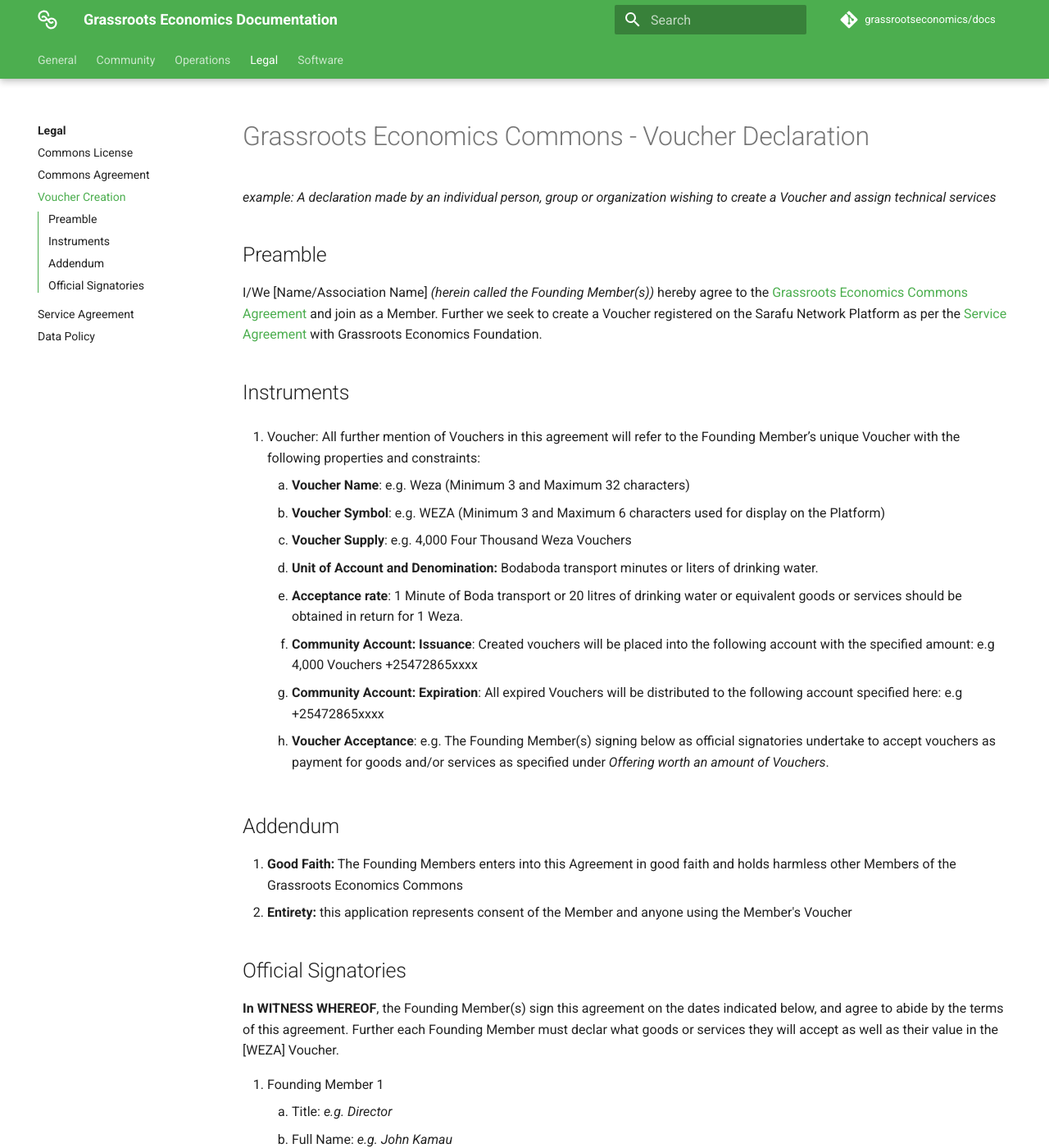
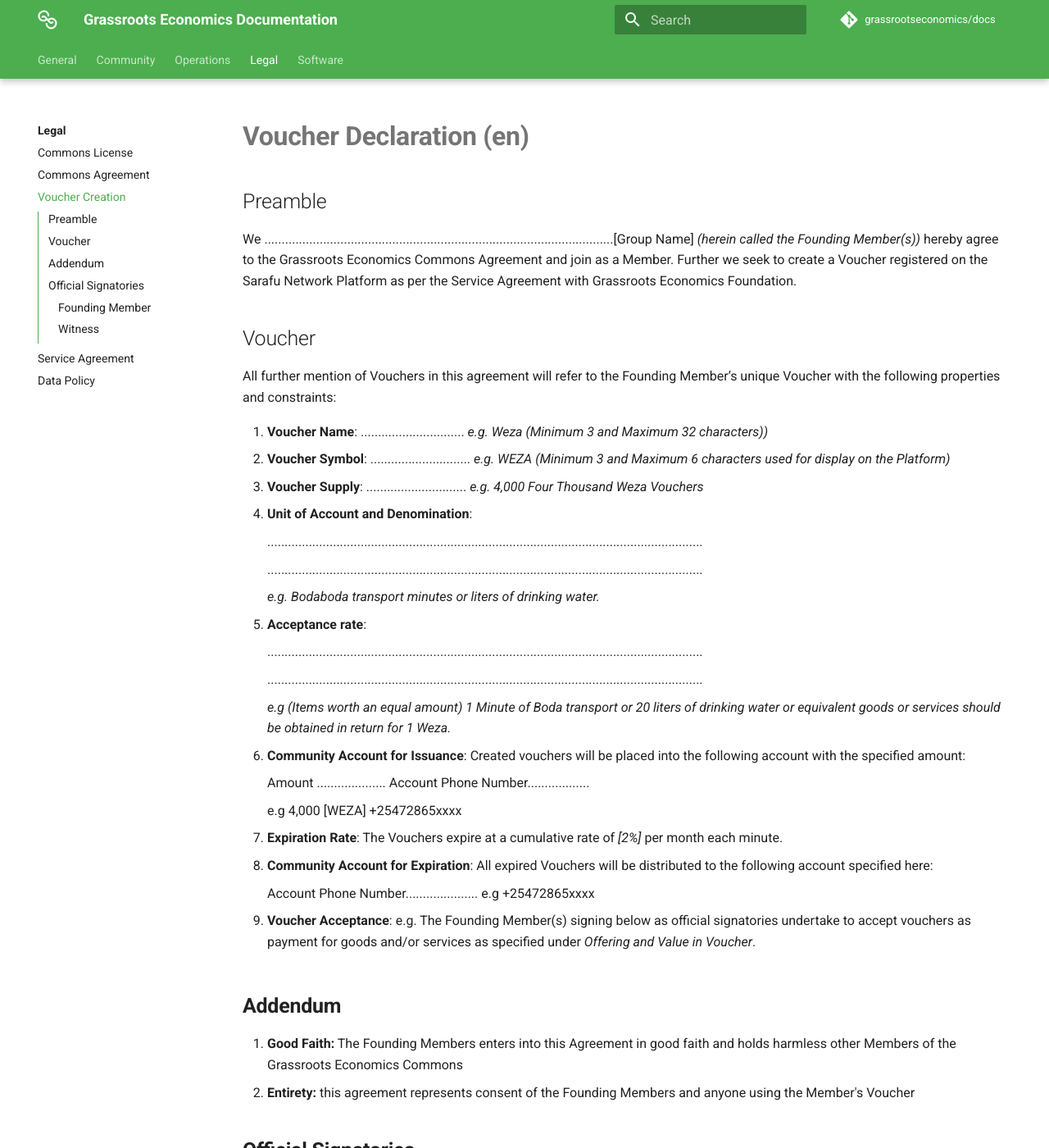
Before and after one commit to grassrootseconomics/docs.grassecon.org, an MkDocs documentation site: the page built from docs/legal/voucher.md, in a window 1280 px wide and 1400 px high. Shown: the whole window at 82% size. Built offline with MkDocs 1.6.1 and Material for MkDocs 9.7.7, drawn with Linux system fonts in a browser that asks for light colours; comment, search, counter and statistics services are not loaded; some of the changed text lies outside the part shown.

Commit message:
formatting

```diff
--- a/docs/legal/agreement.md
+++ b/docs/legal/agreement.md
@@ -1,12 +1,15 @@
-# Grassroots Economics Commons Agreement
 
-*example: An Economic Commons implementation for a intitution wishing to create Instruments, operate a Platform and offer various services to other Members*
+# **Grassroots Economics Commons Agreement (en)**
 
-## Preamble
+_example: An Economic Commons implementation for a institution wishing to create Instruments, operate a Platform and offer various services to other Members_
 
-We **Grassroots Economics Foundation** _(herein called the Founding Member)_ hereby ratify and incorporate the [Grassroots Economics Commons Licence v1](/legal/license/) in the following Economic Commons (herin called the Grassroots Economics Commons) as its Guardian, General Member and Platform Service Provider.
 
-## Platform:
+## **Preamble**
+
+We **Grassroots Economics Foundation** _(herein called the Founding Member)_ hereby ratify and incorporate the[ Grassroots Economics Commons Licence v1](https://docs.grassecon.org/legal/license/) in the following Economic Commons (herein called the Grassroots Economics Commons) as its Guardian, General Member and Platform Service Provider.
+
+
+## **Platform:**
 
 The Platform of the Grassroots Economics Commons (herein called Sarafu Network) will utilize the Founding Member as the Platform Service Provider:
 
@@ -17,56 +20,33 @@
         3. **Chain/Network ID:** 8996
         4. **Common Name:** Kitabu
         5. **Custom Parameters:** {RPC Endpoint: http://rpc.grassecon.net, Interface: ERC20}
-        6. Kitabu is operated by [Grassroots Economics Foundation](https://grassecon.org)
-1. **Public Access:** transaction data and user information will be generally available to Researchers and Members and (subject to a one month waiting period) individual balances and trade history will be provided to individual Members and Mediators upon request. See [data protection policy](/legal/data_policy/).
-1. **Terms and Conditions:** When using the Platform the Applicant agrees to the [Terms and Conditions](https://grassecon.org/pages/terms-and-conditions.html) of Grassroots Economics Foundation.
+        6. Kitabu is operated by[ Grassroots Economics Foundation](https://grassecon.org)
+2. **Public Access:** transaction data and user information will be generally available to Researchers and Members and (subject to a one month waiting period) individual balances and trade history will be provided to individual Members and Mediators upon request. See[ data protection policy](https://docs.grassecon.org/legal/data_policy/).
+3. **Terms and Conditions:** When using the Platform the Applicant agrees to the[ Terms and Conditions](https://grassecon.org/pages/terms-and-conditions.html) of Grassroots Economics Foundation.
 
+## **Instruments**
 
-## Instruments
-
-1. Voucher: All further mention of Vouchers in this agreement will refer to the Founding Member’s unique Voucher with the following properties and constraints:
+1. Voucher: All further mention of Vouchers in this agreement will refer to the Founding Member’s unique Voucher with the following properties and constraints: \
 
     1. **Voucher Name**: e.g. Sarafu (Minimum 3 and Maximum 32 characters)
-    1. **Voucher Symbol**: e.g. SRF (Minimum 3 and Maximum 6 characters used for display on the Platform)
-    1. **Voucher Supply**: 2,000,000 Two Million Vouchers
-    1. **Unit of Account and Denomination**: Grassroots Economics Foundation service minutes
-    1. **Acceptance rate**: 1 Minute of Grassroots Economics Foundation's services or equivalent goods or services should be obtained in return for 1 SRF.
-    1. **Voucher Allocations**: 5 SRF will be allocated to each additional Member when joining as a Member on the Platform
-    1. **Expiration Rate**: The Vouchers expire at cumulative rate of 2% per month each minute.
-    1. **Community Account: Issuance**: Created vouchers will be placed into the following account with the specified amount: e.g 2,000,000 Two Milllion Vouchers +254757628885
-    1. **Community Account: Expiration**: All expired Vouchers will be distributed to the following account specified here: e.g +254757628885
-    1. **Voucher Acceptance**: e.g. The Founding Member(s) signing below as official signatories undertake to accept vouchers as payment for goods and/or services as specified under *Offering*.
+    2. **Voucher Symbol**: e.g. SRF (Minimum 3 and Maximum 6 characters used for display on the Platform)
+    3. **Voucher Supply**: 2,000,000 Two Million Vouchers
+    4. **Unit of Account and Denomination**: Grassroots Economics Foundation service minutes
+    5. **Acceptance rate**: 1 Minute of Grassroots Economics Foundation's services or equivalent goods or services should be obtained in return for 1 SRF.
+    6. **Offering and Value**: Grassroots Economics Foundation Services can be obtained through all SRF Vouchers issued include:
+        1. Training and Support related to Economic Commons and Clearing Unions, Platforms, Instruments and related Member provided services
+        2. Platform and Instrument reporting, creation and maintenance
+        3. Software integration and customization
+        4. Arbitration of disputes related to Instruments and Platform usage
+    7. **Voucher Allocations**: 5 SRF will be allocated to each additional Member when joining as a Member on the Platform
+    8. **Expiration Rate**: The Vouchers expire at cumulative rate of 2% per month each minute.
+    9. **Community Account: Issuance**: Created vouchers will be placed into the following account with the specified amount: e.g 2,000,000 Two Milllion Vouchers +254757628885
+    10. **Community Account: Expiration**: All expired Vouchers will be distributed to the following account specified here: e.g +254757628885
+2. Token: Non-Confidential Member data utilizing any Platform registered Instrument is made available to Members by mutual agreement in the form of Tokens (herein called an Impact Tokens) which hold endorsements and reports on Instrument usage. See[ data protection policy](https://docs.grassecon.org/legal/data_policy/).
+3. Swap: Value supplied by Members in money or in-kind exchanged for Vouchers or Impact Tokens, will be used to maintain the Sarafu Network infrastructure and to support Members as specified by mutual agreement.
 
+## **Addendum:**
 
-1. Token:
-Non-Confidential Member data utilizing any Platform registered Instrument is made avalible to Members by mutual agreement in the form of Tokens (herin called an Impact Tokens) which hold endorsments and reports on Instrument usage. See [data protection policy](/legal/data_policy/).
-
-1. Swap:
-Value supplied by Members in money or in-kind exchanged for Vouchers or Impact Tokens, will be used to maintain the Sarafu Network infrastructure and to support Members as specified by mutual agreement.
-
-##Addendum:
-
-6. **Good Faith:** All Member enters into this Agreement in good faith and holds harmless Members of the Grassroots Economics Commons.
-7. **Entirety:** this application represents consent to the entirety of a mutual agreement between Grassroots Economics Commons Members to the expressed common purpose and no other.
-
-## Official Signatories
-**In WITNESS WHEREOF**, the Founding Member(s) sign this agreement on the dates indicated below, and agree to abide by the terms of this agreement. Further each Founding Member must declar what goods or services they will accept as well as their value in the [SRF] Voucher.
-
-
-1. Founding Member
-    1. Full Name:
-    1. Contact Information or Service: (e.g. email or phone number)
-    1. On behalf of: (e.g. If signing as a duly authorized representative of an association, business or entity)
-    1. Offering and Value: Grassroots Econonomics Foundation Services can be obtained through all two million SRF Vouchers issued include:
-        1. Training and Support related to Economic Commons and Clearing Unions, Platforms, Instruments and related Member provided services
-        1. Platform and Instrument reporting, creation and maintenance
-        1. Software integration and customization
-        1. Arbitration of disputes related to Instruments and Platform usage
-    1. Proof of Identity: (e.g. Passport number and country or other proof)
-    1. Date of Signing:
-    1. Signature or Hash:
-
-
-Copyright © 2021 Grassroots Economics Foundation
-
-This document is licensed under [Creative Commons Attribution-ShareAlike 4.0 International (CC BY-SA 4.0)](https://creativecommons.org/licenses/by-sa/4.0/ )
+1. **Good Faith:** All Members and holders of Instruments on Sarafu Network enter into this Agreement in good faith and hold harmless Members of the Grassroots Economics Commons.
+2. **Entirety:** this application represents consent to the entirety of a mutual agreement between Grassroots Economics Commons Members to the expressed common purpose and no other.
+3. **Maintenance and Contacts:** This Agreement is maintained by Grassroots Economics Foundation and can be reached at tel: +254757628885 mail: PO Box, 1659-80108 Kilifi Kenya email: info@grassecon.org
--- a/docs/legal/service.md
+++ b/docs/legal/service.md
@@ -1,34 +1,42 @@
-# Grassroots Economics Commons - Intermember Service Agreement
 
-## Preamble
 
-Two Members of the [Grassroots Economic Commons](/legal/agreement/) willingly consent to the following service agreement.
+# **Service Agreement (en)**
 
-The applying Member [Name/ Association or Organization Name] (herein called the Applicant) wishes to receive services described in this agreement from Grassroots Economics Foundation, a non-profit foundation based in Kenya (herein called the Service Provider of the Sarafu Network Platform):
 
-## Platform Services
+## **Preamble**
+
+Two Members of the[ Grassroots Economic Commons](https://docs.grassecon.org/legal/agreement/) willingly consent to the following service agreement.
+
+The applying Member (herein called the Applicant) wishes to receive services described in this agreement from Grassroots Economics Foundation, a non-profit foundation based in Kenya (herein called the Service Provider of the Sarafu Network Platform):
+
+
+## **Platform Services**
+
+
 
 1. **Training**
     1. Cost: 1 SRF per person attending a training session.
-    1. Bookings for training sessions must be done at least one month in advance.
+    2. Bookings for training sessions must be done at least one month in advance.
 2. **Dispute Resolution**
-    1. Cost: 50 SRF per mediation session
-    1. Bookings for mediation sessions must be done at least one month in advance.
-    2. All disputes will be mediated in the first instance by a designated **Mediator** assigned by the Service Provider as specified in this agreement. _(See Official Signatories)_ . The Applicant agrees to accept the decision of the appointed Mediator as final subject to an appeal to an neutral arbitrator assigned by the Grassroots Economics Commons.
-1. **Voucher Creation**
-    3. Cost: 100 SRF for each Voucher issuance event.
-    4. Quantity and parameters of created Vouchers are specified in the Applicant’s [Voucher Declaration](/legal/voucher/). (Note that an **auditor** appointed by the Service Provider shall verify the Applicant's capacity to sustainably redeem Vouchers for one year's worth of specified goods or services. Upon acceptance by the Service Provider the Vouchers in the Application's [Voucher Declaration](/legal/voucher/) will be created digitally and allocated directly to the Applicant's Founding Members.)
-1. **Platform Access and Maintenance**
-    1. A yearly payment to continue using the Platform covers the following:
+    3. Cost: 50 SRF per mediation session
+    4. Bookings for mediation sessions must be done at least one month in advance.
+    5. All disputes will be mediated in the first instance by a designated **Mediator** assigned by the Service Provider as specified in this agreement. _(See Official Signatories)_ . The Applicant agrees to accept the decision of the appointed Mediator as final subject to an appeal to an neutral arbitrator assigned by the Grassroots Economics Commons.
+3. **Voucher Creation**
+    6. Cost: 100 SRF for each Voucher issuance event.
+    7. Quantity and parameters of created Vouchers are specified in the Applicant’s[ Voucher Declaration](https://docs.grassecon.org/legal/voucher/). (Note that an **auditor** appointed by the Service Provider shall verify the Applicant's capacity to sustainably redeem Vouchers for one year's worth of specified goods or services. Upon acceptance by the Service Provider the Vouchers in the Application's[ Voucher Declaration](https://docs.grassecon.org/legal/voucher/) will be created digitally and allocated directly to the Applicant's Founding Members.)
+4. **Platform Access and Maintenance**
+    8. A yearly payment to continue using the Platform covers the following:
         1. Phone Support
-	1. USSD Interface with SMS receipts
-        1. Servers and other operational costs
-    1. Cost: 100 SRF per year.
-1. **Analytics Service**
-    1. Information on all Members holding the Applicant's Instruments can be provided after a request and a 1 month waiting period given Member consent.
-    1. Cost: 10 SRF per request.
+    9. USSD Interface with SMS receipts
+        2. Servers and other operational costs
+    10. Cost: 100 SRF per year.
+5. **Analytics Service**
+    11. Information on all Members holding the Applicant's Instruments can be provided after a request and a 1 month waiting period given Member consent.
+    12. Cost: 10 SRF per request.
 
 **The Applicant and Service Provider further agree to the following:**
+
+
 
 1. **Amendments**: this Service Agreement may be amended at any time subject to mutual consent of the Applicant and the Service Provider.
 2. **Termination of Services**: Either party may terminate services for any reason given upon 60 days notice.
@@ -37,25 +45,4 @@
 3. **Good Faith**: the Applicant and Service Provider enter into this Service Agreement in good faith and hold harmless any Members subject to the provisions of the Grassroots Economics Commons Agreement or this Service Agreements.
 4. **Entirety**: this service agreement represents consent to the entirety of a mutual agreement between the Applicant and Service provider to the expressed common purpose and no other.
 5. **Payments**: All payments for Services should be made to the account of the Service Provider using this number: +254757628885
-6. **Notices**: Any notice given by the Applicant or Service Provider shall be valid only if made in writing and delivered to the respective representatives of each party listed and signed below.
-7. **In WITNESS WHEREOF**, the duly authorized representatives of the Applicant and Service Provider sign this agreement on the dates indicated below, and agree to abide by the terms of this agreement.
-## Official Signatories
-1. For the Applicant
-    1. Full Name:
-    1. Contact Information or Service: (e.g. email or phone number)
-    1. On behalf of: (e.g. If signing as a duly authorized representative of an association, business or entity)
-    1. Proof of Identity: (e.g. Passport number and country or other proof)
-    1. Date of Signing:
-    1. Signature or Hash:
-
-1. For the Platform Service Provider
-    1. Full Name:
-    1. Contact Information or Service: +254757628885 PO Box, 1659-80108  Kilifi Kenya [info@grassecon.org](mailto:info@grassecon.org)
-    1. On behalf of: Grassroots Economics Foundation
-    1. Proof of Identity: (e.g. Passport number and country or other proof)
-    1. Date of Signing:
-    1. Signature or Hash:
-
-Copyright © 2021 Grassroots Economics Foundation
-
-This document is licensed under [Creative Commons Attribution-ShareAlike 4.0 International (CC BY-SA 4.0)](https://creativecommons.org/licenses/by-sa/4.0/ )
+6. **Notices**: Any notice given by the Applicant or Service Provider shall be valid only if made in writing and delivered to the respective representatives of each party creating Instruments
--- a/docs/legal/voucher.md
+++ b/docs/legal/voucher.md
@@ -1,63 +1,87 @@
-# Grassroots Economics Commons - Voucher Declaration
-
-*example: A declaration made by an individual person, group or organization wishing to create a Voucher and assign technical services*
+# **Voucher Declaration (en)**
 
 ## Preamble
 
-I/We [Name/Association Name] _(herein called the Founding Member(s))_ hereby agree to the [Grassroots Economics Commons Agreement](/legal/agreement/) and join as a Member. Further we seek to create a Voucher registered on the Sarafu Network Platform as per the [Service Agreement](/legal/service/) with Grassroots Economics Foundation.
+We .....................................................................................................[Group Name] _(herein called the Founding Member(s))_ hereby agree to the Grassroots Economics Commons Agreement and join as a Member. Further we seek to create a Voucher registered on the Sarafu Network Platform as per the Service Agreement with Grassroots Economics Foundation.
 
-## Instruments
+## Voucher
+All further mention of Vouchers in this agreement will refer to the Founding Member’s unique Voucher with the following properties and constraints:
 
-1. Voucher: All further mention of Vouchers in this agreement will refer to the Founding Member’s unique Voucher with the following properties and constraints:
+1. **Voucher Name**: .............................. _e.g. Weza (Minimum 3 and Maximum 32 characters))_
+2. **Voucher Symbol**: ............................. _e.g. WEZA (Minimum 3 and Maximum 6 characters used for display on the Platform)_
+3. **Voucher Supply**: ............................. _e.g. 4,000 Four Thousand Weza Vouchers_
+4. **Unit of Account and Denomination**:
 
-    1. **Voucher Name**: e.g. Weza (Minimum 3 and Maximum 32 characters)
-    1. **Voucher Symbol**: e.g. WEZA (Minimum 3 and Maximum 6 characters used for display on the Platform)
-    1. **Voucher Supply**: e.g. 4,000 Four Thousand Weza Vouchers
-    1. **Unit of Account and Denomination:** Bodaboda transport minutes or liters of drinking water.
-    1. **Acceptance rate**: 1 Minute of Boda transport or 20 litres of drinking water or equivalent goods or services should be obtained in return for 1 Weza.
-    1. **Community Account: Issuance**: Created vouchers will be placed into the following account with the specified amount: e.g 4,000 Vouchers +25472865xxxx
-    1. **Community Account: Expiration**: All expired Vouchers will be distributed to the following account specified here: e.g +25472865xxxx
-    1. **Voucher Acceptance**: e.g. The Founding Member(s) signing below as official signatories undertake to accept vouchers as payment for goods and/or services as specified under *Offering worth an amount of Vouchers*.
-
-## Addendum
-
-4. **Good Faith:** The Founding Members enters into this Agreement in good faith and holds harmless other Members of the Grassroots Economics Commons
-5. **Entirety:** this application represents consent of the Member and anyone using the Member's Voucher
+    ..............................................................................................................................
 
 
-## Official Signatories
-**In WITNESS WHEREOF**, the Founding Member(s) sign this agreement on the dates indicated below, and agree to abide by the terms of this agreement. Further each Founding Member must declar what goods or services they will accept as well as their value in the [WEZA] Voucher.
+    ..............................................................................................................................
 
-1. Founding Member 1
-    1. Title: *e.g. Director*
-    1. Full Name: *e.g. John Kamau*
-    1. Contact Information: *e.g. +254755106255*
-    1. On behalf of: *Kamau Water Banda* (If signing as a duly authorized representative of an association, business or entity)
-    1. Offering and Value: *e.g. Drinking water worth 2,000 Weza Vouchers*
-    1. Proof of Identity: *National ID Number #54A407*
-    1. Date of Signing: *May 7 2021*
-    1. Signature or Hash: *xxxxxx*
-1. Founding Member 2
-    1. Title: *e.g. Mr.*
-    1. Full Name: *e.g. Janet Killimani*
-    1. Contact Information: *e.g. +254712836455*
-    1. On behalf of: *e.g. Self*
-    1. Offering and Value: *e.g. Bodaboda rides worth 2,000 Weza Vouchers*
-    1. Proof of Identity: *National ID Number #54A407*
-    1. Date of Signing: *May 7 2021*
-    1. Signature or Hash: *xxxxxx*
 
-...
+    _e.g. Bodaboda transport minutes or liters of drinking water._
 
-1. Wittness
-    1. Title:
-    1. Full Name:
-    1. Contact Information: (e.g. email or phone number)
-    1. On behalf of: (e.g. If signing as a duly authorized represetnative of an association, business or entity)
-    1. Proof of Identity: (e.g. Passport number and country or other proof)
-    1. Date of Signing:
-    1. Signature or Hash:
+5. **Acceptance rate**:
 
+    ..............................................................................................................................
+
+    ..............................................................................................................................
+
+    _e.g (Items worth an equal amount) 1 Minute of Boda transport or 20 liters of drinking water or equivalent goods or services should be obtained in return for 1 Weza._
+
+7. **Community Account for Issuance**: Created vouchers will be placed into the following account with the specified amount:
+
+    Amount .................... Account Phone Number..................
+
+
+    e.g 4,000 [WEZA] +25472865xxxx
+
+8. **Expiration Rate**: The Vouchers expire at a cumulative rate of _[2%]_ per month each minute.
+9. **Community Account for Expiration**: All expired Vouchers will be distributed to the following account specified here:
+
+    Account Phone Number..................... e.g +25472865xxxx
+
+10. **Voucher Acceptance**: e.g. The Founding Member(s) signing below as official signatories undertake to accept vouchers as payment for goods and/or services as specified under _Offering and Value in Voucher_.
+
+
+## **Addendum**
+
+1. **Good Faith:** The Founding Members enters into this Agreement in good faith and holds harmless other Members of the Grassroots Economics Commons
+2. **Entirety:** this agreement represents consent of the Founding Members and anyone using the Member's Voucher
+
+
+## **Official Signatories**
+
+**In WITNESS WHEREOF**, the Founding Member(s) sign this agreement on the dates indicated below, and agree to abide by the terms of this agreement. (one page printed per Founding Member that will receive Vouchers)
+
+### Founding Member
+
+1. Title: .......................... _e.g. Director_
+2. Full Name: .......................... _e.g. John Kamau_
+3. Account Phone Number: .......................... _e.g. +254755106255_
+4. On behalf of: .......................... e.g. _Kamau Chai Banda_ (If signing as a duly authorized representative of an association, business or entity)
+5. Offering and Value:
+
+    Offering ................... Worth ...................
+
+
+    Offering ................... Worth ...................
+
+
+    _e.g. Chai worth 2,000 Weza Vouchers_
+
+6. Proof of Identity: .......................... _e.g. National ID_
+7. Date of Signing: .......................... _e.g. May 7 2021_
+8. Signature: ..........................
+
+### Witness
+
+1. Title: .......................... _e.g. Director_
+2. Full Name: .......................... _e.g. John Kamau_
+3. Contact Number: .......................... _e.g. +254755106255_
+4. On behalf of: .......................... _e.g. Kamau Chai Banda (If signing as a duly authorized representative of an association, business or entity)_
+5. Proof of Identity: .......................... _e.g. National ID_
+6. Date of Signing: .......................... _e.g. May 7 2021_
+7. Signature: ..........................
 
 Copyright © 2021 Grassroots Economics Foundation
 This document is licensed under [Creative Commons Attribution-ShareAlike 4.0 International (CC BY-SA 4.0)](https://creativecommons.org/licenses/by-sa/4.0/ )
```
Also changed, not shown: docs/legal/license.md (+87 -70 lines).
